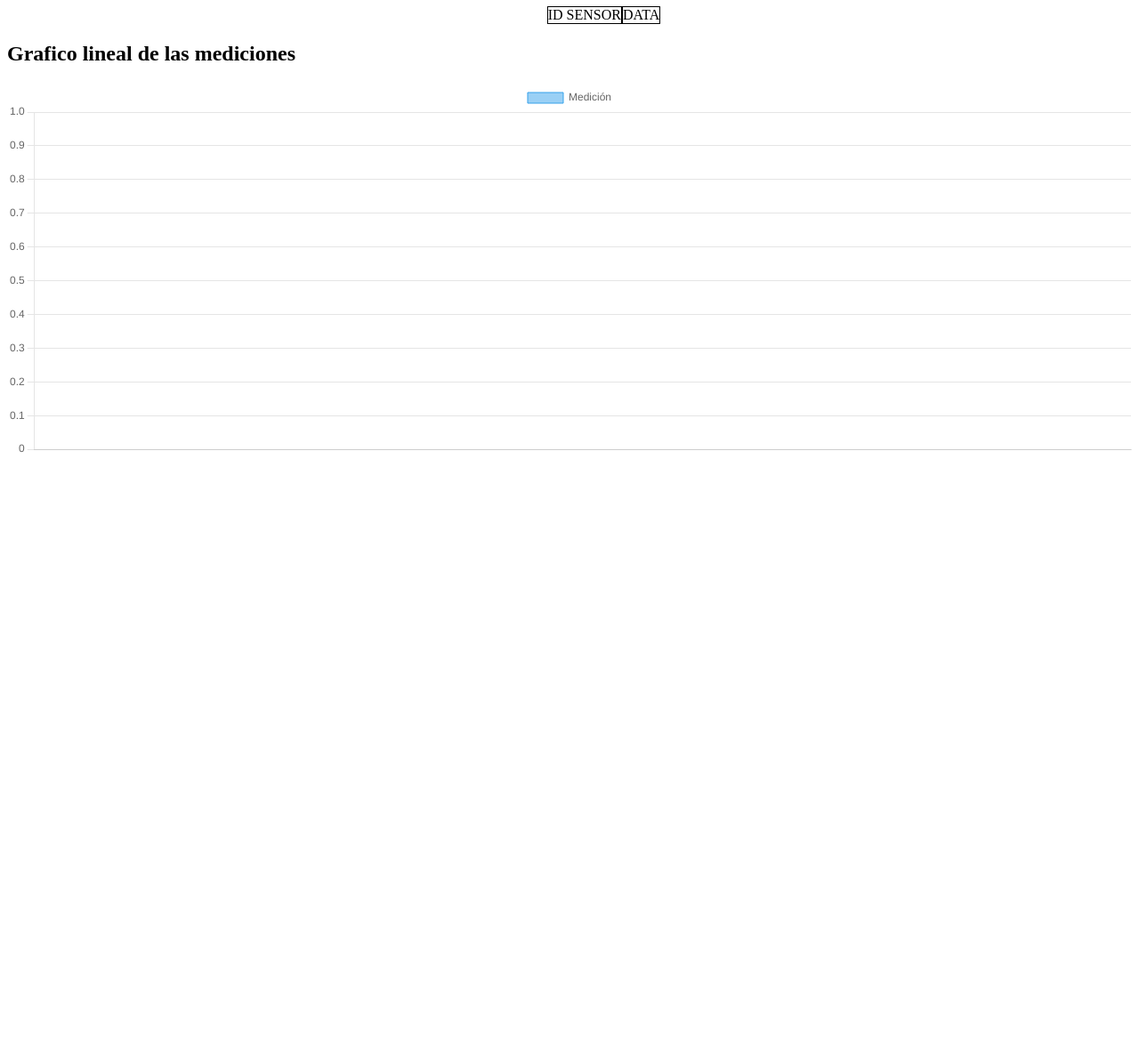
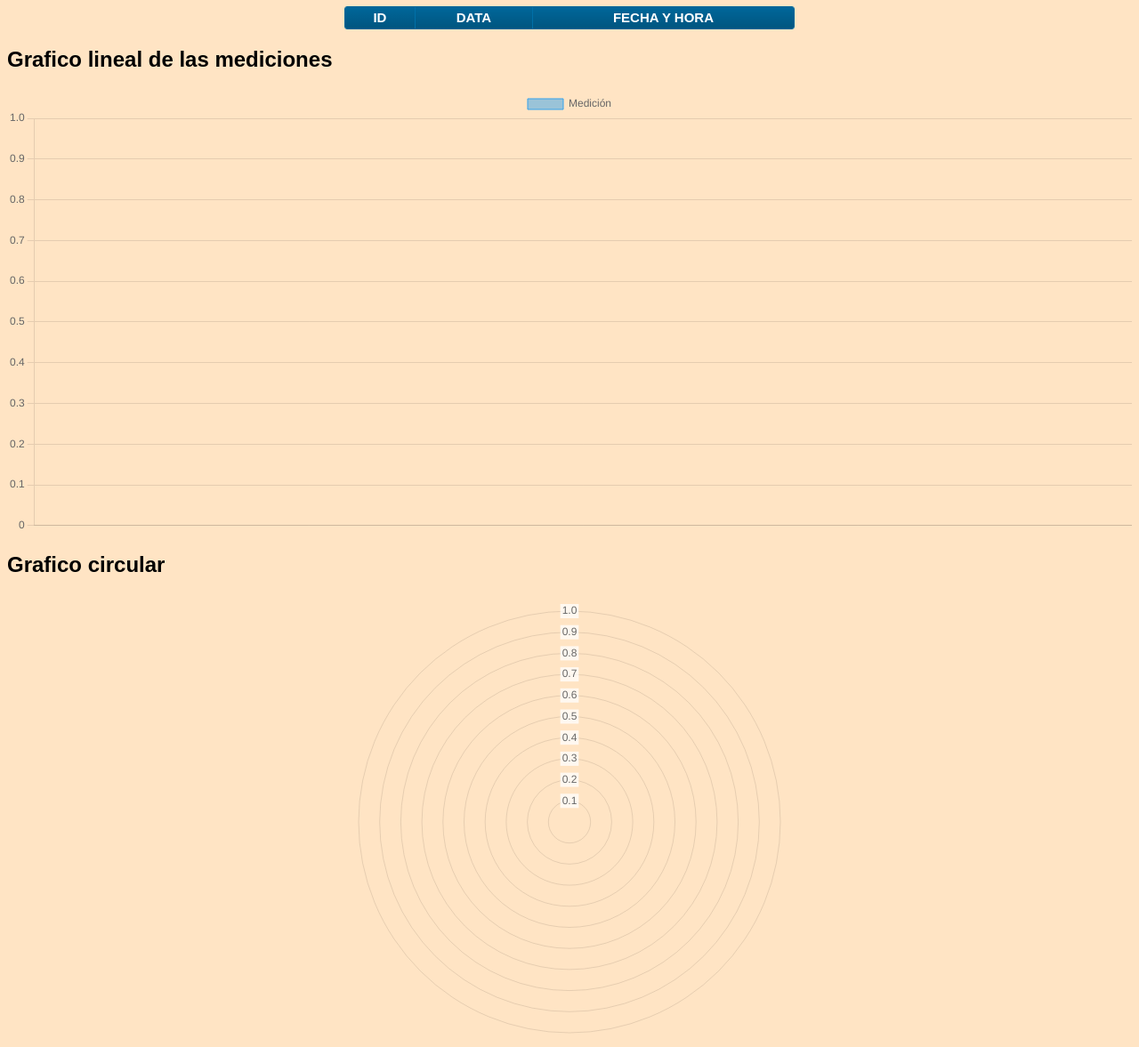
Before and after one commit to LordG20/AIRE-IOT-Front-, a plain HTML site: page index.html in a window 1280 px wide. Shown: the part 73-1250 px from the top of the page at 89% size. Before the commit the page ends 800 px from the top, so only its background shows below. Drawn offline with nearby package versions, Linux system fonts and the light colour scheme; no server answers.

Commit message:
Segundos cambios del front

```diff
--- a/index.html
+++ b/index.html
@@ -9,84 +9,37 @@
     <script src="https://cdn.jsdelivr.net/npm/chart.js"></script>
     <script type="text/javascript" src="ligne_paginatejs-master/js/paginate.js"></script>
     <link rel="stylesheet" href="ligne_paginatejs-master/css/paginate.css">
+    <link rel="stylesheet" href="stile.css">
 </head>
-<style>
-    .myTable tr td {
-        border: 1px solid black;
-    }
 
-    .contenedor {
-        text-align: center;
-        margin-left: 48%;
-    }
-</style>
-
-<body>
+<body style="background-color: bisque;">
     <h1 style="text-align: center;">DATOS SOBRE EL SENSOR MQ7</h1>
     <div class="contenedor">
-        <table class="myTable" cellpadding="0" cellspacing="0">
-            <tr>
-                <td>ID SENSOR</td>
-                <td>DATA</td>
-            </tr>
-        </table>
+        <div class="datagrid">
+            <table style="text-align: center;">
+                <thead>
+                    <tr>
+                        <th>ID</th>
+                        <th>DATA</th>
+                        <th>FECHA Y HORA</th>
+                    </tr>
+                </thead>
+                <tbody class="myTable">
+                </tbody>
+            </table>
+        </div>
     </div>
-    <script src="script.js"></script>
-
+    <h2>Grafico lineal de las mediciones</h2>
     <div>
-        <h2>Grafico lineal de las mediciones</h2>
-        <canvas class="myChart"></canvas>
+        <canvas class="myChart" style="width: 500px; height: 500px"></canvas>
+    </div>
+    <h2>Grafico circular</h2>
+    <div>
+        <canvas class="myChart2" style="width: 500px; height: 500px"></canvas>
     </div>
 
-    <script>
-        const lista = document.querySelector('.myTable')
-        let labels = [];
-        let id = [];
-        fetch("http://54.90.72.87:5000/all")
-            .then(res => res.json())
-            .then(data => {
-                data.forEach(element => {
-                    let registros = document.createElement("tr")
-                    registros.innerHTML = `<td>${element.idsensor}</td> <td>${element.data}</td>`
-                    labels.push(element.data)
-                    id.push(element.idsensor)
-                    lista.appendChild(registros)
-                })
-            })
-        const ctx = document.querySelector('.myChart');
-        ctx.height = 100;
 
-        new Chart(ctx, {
-            type: 'line',
-            backgroundColor: [
-                'rgba(163,221,203,0.2)',
-                'rgba(232,233,161,0.2)',
-                'rgba(230,181,102,0.2)',
-                'rgba(229,112,126,0.2)',
-            ], // Color de fondo
-            borderColor: [
-                'rgba(163,221,203,1)',
-                'rgba(232,233,161,1)',
-                'rgba(230,181,102,1)',
-                'rgba(229,112,126,1)',
-            ], // Color del borde
-            data: {
-                labels: id,
-                datasets: [{
-                    label: 'Medición',
-                    data: labels,
-                    borderWidth: 1,
-                }]
-            },
-            options: {
-                scales: {
-                    y: {
-                        beginAtZero: true
-                    }
-                }
-            }
-        });
-    </script>
+    <script src="script.js"></script>
 </body>
 
 </html>
--- a/script.js
+++ b/script.js
@@ -0,0 +1,116 @@
+const lista = document.querySelector('.myTable')
+let labels = [];
+let fecha = [];
+let id = [];
+fetch("http://54.90.72.87:5000/all")
+    .then(res => res.json())
+    .then(data => {
+        data.forEach(element => {
+            let registros = document.createElement("tr")
+            registros.innerHTML = `<td>${element.idsensor}</td> <td>${element.data}</td> <td>${element.fechaActual}</td>`
+            labels.push(element.data)
+            id.push(element.idsensor)
+            fecha.push(element.fechaActual)
+            lista.appendChild(registros)
+        })
+    })
+const ctx = document.querySelector('.myChart');
+ctx.height = 100;
+
+new Chart(ctx, {
+    type: 'line',
+    backgroundColor: [
+        'rgba(163,221,203,0.2)',
+        'rgba(232,233,161,0.2)',
+        'rgba(230,181,102,0.2)',
+        'rgba(229,112,126,0.2)',
+    ], // Color de fondo
+    borderColor: [
+        'rgba(163,221,203,1)',
+        'rgba(232,233,161,1)',
+        'rgba(230,181,102,1)',
+        'rgba(229,112,126,1)',
+    ], // Color del borde
+    data: {
+        labels: fecha,
+        datasets: [{
+            label: 'Medición',
+            data: labels,
+            borderWidth: 1,
+        }]
+    },
+    options: {
+        responsive: true,
+        maintainAspectRatio: false,
+        scales: {
+            yAxes: [{
+                ticks: {
+                    min: 1500,
+                    max: 2500
+                }
+            }]
+        }
+    }
+});
+
+const ctx2 = document.querySelector('.myChart2');
+
+new Chart(ctx2, {
+    type: 'polarArea',
+    backgroundColor: [
+        'rgba(230,181,102,0.2)',
+    ], // Color de fondo
+    borderColor: [
+        'rgba(163,221,203,1)',
+    ], // Color del borde
+    data: {
+        labels: fecha,
+        datasets: [{
+            label: 'Medición',
+            data: labels,
+            borderWidth: 1,
+        }]
+    },
+    options: {
+        responsive: true,
+        maintainAspectRatio: false,
+        scales: {
+            yAxes: [{
+                ticks: {
+                    beginAtZero: true
+                }
+            }]
+        }
+    },
+
+});
+
+
+const configuracion = {
+    type: 'polarArea',
+    data: data,
+    options: {
+        responsive: true,
+        scales: {
+            r: {
+                pointLabels: {
+                    display: true,
+                    centerPointLabels: true,
+                    ticks: {
+                        min: 1500,
+                        max: 2500
+                    }
+                }
+            }
+        },
+        plugins: {
+            legend: {
+                position: 'top',
+            },
+            title: {
+                display: true,
+                text: 'Chart.js Polar Area Chart With Centered Point Labels'
+            }
+        }
+    },
+};
--- a/stile.css
+++ b/stile.css
@@ -0,0 +1,119 @@
+* {
+    font-family: sans-serif;
+}
+
+.myTable tr td {
+    border: 1px solid black;
+}
+
+.contenedor {
+    text-align: center;
+    width: 40%;
+    margin-left: 30%;
+}
+
+.datagrid table {
+    border-collapse: collapse;
+    text-align: left;
+    width: 100%;
+}
+
+.datagrid {
+    font: normal 12px/150% Arial, Helvetica, sans-serif;
+    background: #fff;
+    overflow: hidden;
+    border: 1px solid #006699;
+    -webkit-border-radius: 3px;
+    -moz-border-radius: 3px;
+    border-radius: 3px;
+}
+
+.datagrid table td,
+.datagrid table th {
+    padding: 3px 10px;
+}
+
+.datagrid table thead th {
+    background: -webkit-gradient( linear, left top, left bottom, color-stop(0.05, #006699), color-stop(1, #00557F));
+    background: -moz-linear-gradient( center top, #006699 5%, #00557F 100%);
+    filter: progid: DXImageTransform.Microsoft.gradient(startColorstr='#006699', endColorstr='#00557F');
+    background-color: #006699;
+    color: #FFFFFF;
+    font-size: 15px;
+    font-weight: bold;
+    border-left: 1px solid #0070A8;
+}
+
+.datagrid table thead th:first-child {
+    border: none;
+}
+
+.datagrid table tbody td {
+    color: #00496B;
+    border-left: 1px solid #E1EEF4;
+    font-size: 12px;
+    font-weight: normal;
+}
+
+.datagrid table tbody .alt td {
+    background: #E1EEF4;
+    color: #00496B;
+}
+
+.datagrid table tbody td:first-child {
+    border-left: none;
+}
+
+.datagrid table tbody tr:last-child td {
+    border-bottom: none;
+}
+
+.datagrid table tfoot td div {
+    border-top: 1px solid #006699;
+    background: #E1EEF4;
+}
+
+.datagrid table tfoot td {
+    padding: 0;
+    font-size: 12px
+}
+
+.datagrid table tfoot td div {
+    padding: 2px;
+}
+
+.datagrid table tfoot td ul {
+    margin: 0;
+    padding: 0;
+    list-style: none;
+    text-align: right;
+}
+
+.datagrid table tfoot li {
+    display: inline;
+}
+
+.datagrid table tfoot li a {
+    text-decoration: none;
+    display: inline-block;
+    padding: 2px 8px;
+    margin: 1px;
+    color: #FFFFFF;
+    border: 1px solid #006699;
+    -webkit-border-radius: 3px;
+    -moz-border-radius: 3px;
+    border-radius: 3px;
+    background: -webkit-gradient( linear, left top, left bottom, color-stop(0.05, #006699), color-stop(1, #00557F));
+    background: -moz-linear-gradient( center top, #006699 5%, #00557F 100%);
+    filter: progid: DXImageTransform.Microsoft.gradient(startColorstr='#006699', endColorstr='#00557F');
+    background-color: #006699;
+}
+
+.datagrid table tfoot ul.active,
+.datagrid table tfoot ul a:hover {
+    text-decoration: none;
+    border-color: #006699;
+    color: #FFFFFF;
+    background: none;
+    background-color: #00557F;
+}
```
